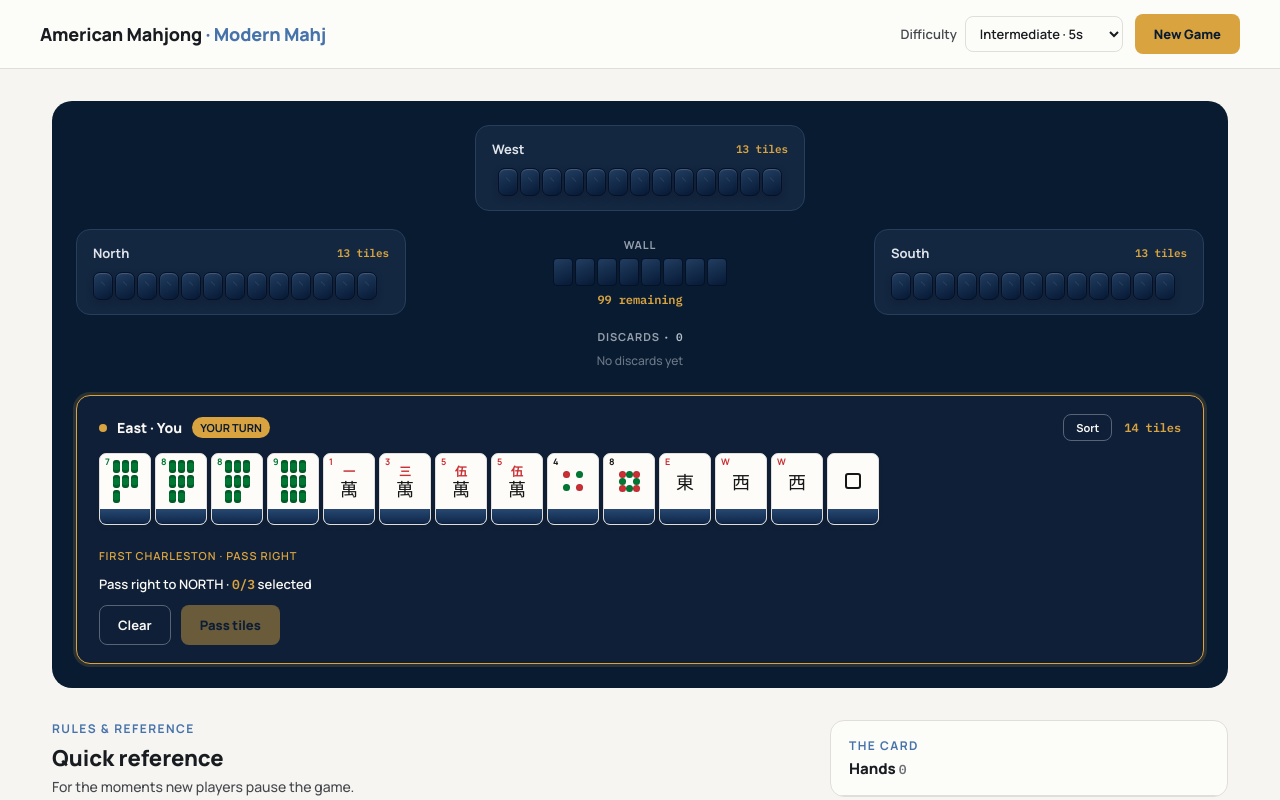
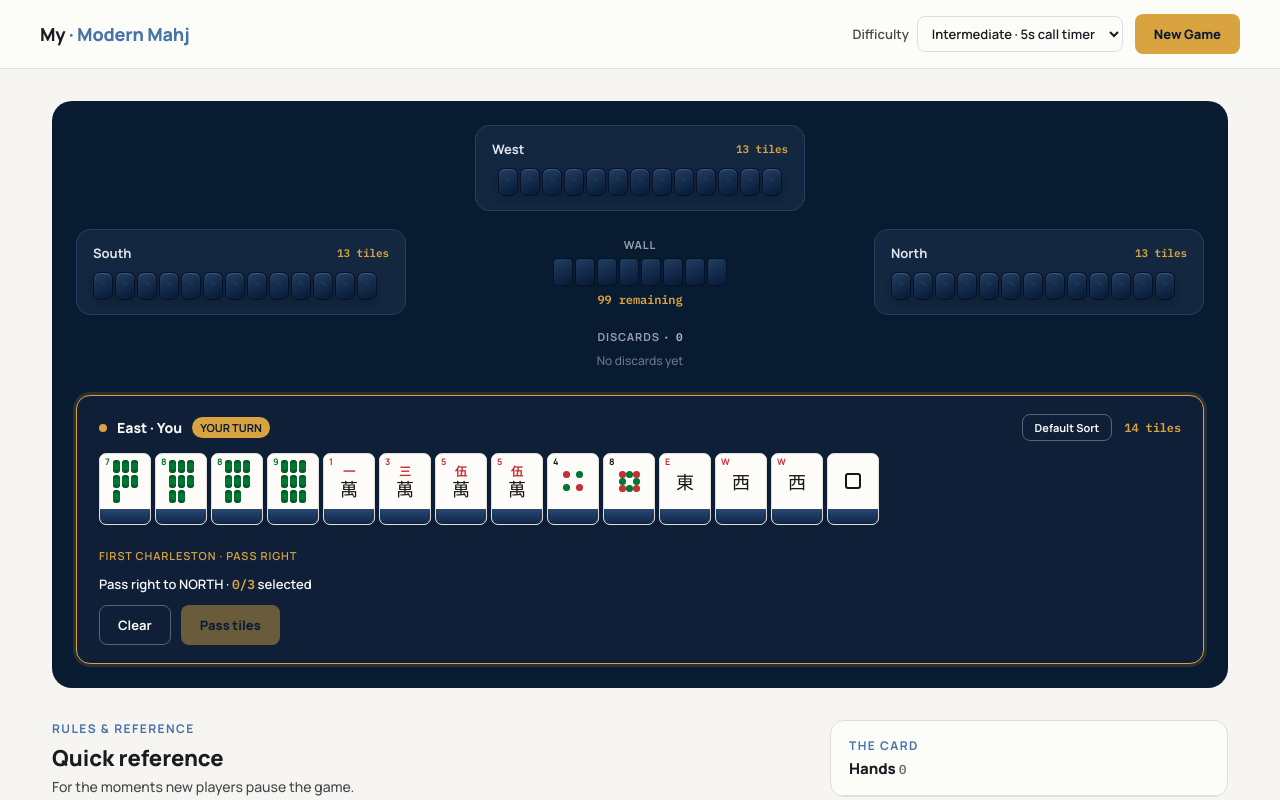
Before and after one commit to imon-stevenson/modern-mahj, a React (Vite) app: page / in a window 1280 px wide. Both pictures are taken after a click on the button "Start Game". Shown: the top 800 px of the page. Built offline with nearby package versions, Linux system fonts and the light colour scheme.

Commit message:
formatting and difficulty drop down clarity

```diff
--- a/src/App.tsx
+++ b/src/App.tsx
@@ -1,30 +1,32 @@
-import { Board } from './components/Board';
-import { NewGameMenu } from './components/NewGameMenu';
-import { HandCard } from './components/HandCard';
-import { RulesPanel } from './components/RulesPanel';
-import { useBotTurns } from './hooks/useBotTurns';
+import { Board } from "./components/Board";
+import { NewGameMenu } from "./components/NewGameMenu";
+import { HandCard } from "./components/HandCard";
+import { RulesPanel } from "./components/RulesPanel";
+import { useBotTurns } from "./hooks/useBotTurns";
 
 export default function App(): React.ReactElement {
   useBotTurns();
   return (
-    <div style={{ minHeight: '100vh', background: 'var(--ivory)' }}>
+    <div style={{ minHeight: "100vh", background: "var(--ivory)" }}>
       <header
         style={{
-          position: 'sticky',
+          position: "sticky",
           top: 0,
           zIndex: 20,
-          background: 'var(--paper)',
-          borderBottom: '1px solid var(--hairline)',
-          padding: '14px clamp(16px, 4vw, 40px)',
-          display: 'flex',
-          alignItems: 'center',
-          justifyContent: 'space-between',
+          background: "var(--paper)",
+          borderBottom: "1px solid var(--hairline)",
+          padding: "14px clamp(16px, 4vw, 40px)",
+          display: "flex",
+          alignItems: "center",
+          justifyContent: "space-between",
           gap: 16,
-          flexWrap: 'wrap',
+          flexWrap: "wrap",
         }}
       >
-        <div style={{ font: '800 18px var(--font-ui)', letterSpacing: '-0.01em' }}>
-          American Mahjong <span style={{ color: 'var(--label-blue)' }}>· Modern Mahj</span>
+        <div
+          style={{ font: "800 18px var(--font-ui)", letterSpacing: "-0.01em" }}
+        >
+          My <span style={{ color: "var(--label-blue)" }}>· Modern Mahj</span>
         </div>
         <NewGameMenu />
       </header>
@@ -32,20 +34,27 @@ export default function App(): React.ReactElement {
       <main
         style={{
           maxWidth: 1240,
-          margin: '0 auto',
-          padding: 'clamp(16px, 3vw, 32px)',
-          display: 'flex',
-          flexDirection: 'column',
+          margin: "0 auto",
+          padding: "clamp(16px, 3vw, 32px)",
+          display: "flex",
+          flexDirection: "column",
           gap: 32,
         }}
       >
         <Board />
 
-        <div style={{ display: 'flex', flexWrap: 'wrap', gap: 24, alignItems: 'flex-start' }}>
-          <div style={{ flex: '3 1 460px', minWidth: 300 }}>
+        <div
+          style={{
+            display: "flex",
+            flexWrap: "wrap",
+            gap: 24,
+            alignItems: "flex-start",
+          }}
+        >
+          <div style={{ flex: "3 1 460px", minWidth: 300 }}>
             <RulesPanel />
           </div>
-          <div style={{ flex: '1 1 300px', minWidth: 280 }}>
+          <div style={{ flex: "1 1 300px", minWidth: 280 }}>
             <HandCard />
           </div>
         </div>
--- a/src/components/NewGameMenu.tsx
+++ b/src/components/NewGameMenu.tsx
@@ -34,9 +34,9 @@ export function NewGameMenu(): React.ReactElement {
             color: 'var(--ink)',
           }}
         >
-          <option value="beginner">Beginner · no timer</option>
-          <option value="intermediate">Intermediate · 5s</option>
-          <option value="expert">Expert · 5s</option>
+          <option value="beginner">Beginner · no call timer</option>
+          <option value="intermediate">Intermediate · 5s call timer</option>
+          <option value="expert">Expert · 5s call timer</option>
         </select>
       </label>
       <button
--- a/src/components/PlayerRack.tsx
+++ b/src/components/PlayerRack.tsx
@@ -1,8 +1,8 @@
-import { useMemo, useState, type DragEvent, type ReactNode } from 'react';
-import type { PlayerState, Tile } from '../game/types';
-import { TileView } from './Tile';
-import { ExposureRow } from './ExposureRow';
-import { applyRackOrder } from './rackOrder';
+import { useMemo, useState, type DragEvent, type ReactNode } from "react";
+import type { PlayerState, Tile } from "../game/types";
+import { TileView } from "./Tile";
+import { ExposureRow } from "./ExposureRow";
+import { applyRackOrder } from "./rackOrder";
 
 type Props = {
   player: PlayerState;
@@ -35,7 +35,8 @@ export function PlayerRack({
   );
   const selected = new Set(selectedIds);
   const total =
-    player.rack.length + player.exposures.reduce((n, e) => n + e.tiles.length, 0);
+    player.rack.length +
+    player.exposures.reduce((n, e) => n + e.tiles.length, 0);
 
   const [dragId, setDragId] = useState<string | null>(null);
   const [overId, setOverId] = useState<string | null>(null);
@@ -54,16 +55,16 @@ export function PlayerRack({
 
   const onDragStart = (e: DragEvent, id: string) => {
     setDragId(id);
-    e.dataTransfer.effectAllowed = 'move';
+    e.dataTransfer.effectAllowed = "move";
     try {
-      e.dataTransfer.setData('text/plain', id);
+      e.dataTransfer.setData("text/plain", id);
     } catch {
       /* some browsers restrict setData; dragId state covers us */
     }
   };
   const onDrop = (e: DragEvent, targetId: string) => {
     e.preventDefault();
-    const dragged = e.dataTransfer.getData('text/plain') || dragId;
+    const dragged = e.dataTransfer.getData("text/plain") || dragId;
     if (dragged) commitDrop(dragged, targetId);
     setDragId(null);
     setOverId(null);
@@ -72,32 +73,46 @@ export function PlayerRack({
   return (
     <div
       style={{
-        background: 'var(--felt-panel-2)',
-        borderRadius: 'var(--radius-md)',
-        padding: '18px 22px',
-        border: `1px solid ${active ? 'var(--gold)' : 'var(--felt-border)'}`,
-        boxShadow: active ? '0 0 0 3px oklch(0.75 0.13 80 / 0.16)' : 'none',
-        transition: 'border-color 160ms ease, box-shadow 160ms ease',
+        background: "var(--felt-panel-2)",
+        borderRadius: "var(--radius-md)",
+        padding: "18px 22px",
+        border: `1px solid ${active ? "var(--gold)" : "var(--felt-border)"}`,
+        boxShadow: active ? "0 0 0 3px oklch(0.75 0.13 80 / 0.16)" : "none",
+        transition: "border-color 160ms ease, box-shadow 160ms ease",
       }}
     >
-      <div style={{ display: 'flex', alignItems: 'center', justifyContent: 'space-between', marginBottom: 12 }}>
-        <div style={{ display: 'flex', alignItems: 'center', gap: 10 }}>
+      <div
+        style={{
+          display: "flex",
+          alignItems: "center",
+          justifyContent: "space-between",
+          marginBottom: 12,
+        }}
+      >
+        <div style={{ display: "flex", alignItems: "center", gap: 10 }}>
           <span
             style={{
               width: 8,
               height: 8,
-              borderRadius: '50%',
-              background: active ? 'var(--gold)' : 'var(--felt-divider)',
+              borderRadius: "50%",
+              background: active ? "var(--gold)" : "var(--felt-divider)",
             }}
           />
-          <span style={{ font: '800 14px var(--font-ui)', color: 'var(--felt-ink)' }}>East · You</span>
+          <span
+            style={{
+              font: "800 14px var(--font-ui)",
+              color: "var(--felt-ink)",
+            }}
+          >
+            East · You
+          </span>
           {active && (
             <span
               style={{
-                font: '700 11px var(--font-ui)',
-                background: 'var(--gold)',
-                color: 'var(--gold-ink)',
-                padding: '3px 8px',
+                font: "700 11px var(--font-ui)",
+                background: "var(--gold)",
+                color: "var(--gold-ink)",
+                padding: "3px 8px",
                 borderRadius: 20,
               }}
             >
@@ -105,26 +120,36 @@ export function PlayerRack({
             </span>
           )}
         </div>
-        <div style={{ display: 'flex', alignItems: 'center', gap: 12 }}>
+        <div style={{ display: "flex", alignItems: "center", gap: 12 }}>
           {onResetOrder && (
             <button
               type="button"
               className="btn btn-ghost"
-              style={{ padding: '5px 12px', font: '700 11px var(--font-ui)' }}
+              style={{ padding: "5px 12px", font: "700 11px var(--font-ui)" }}
               onClick={onResetOrder}
               title="Sort tiles by suit and number"
             >
-              Sort
+              Default Sort
             </button>
           )}
-          <span className="mono" style={{ font: '600 12px var(--font-mono)', color: 'var(--gold)' }}>
+          <span
+            className="mono"
+            style={{ font: "600 12px var(--font-mono)", color: "var(--gold)" }}
+          >
             {total} tiles
           </span>
         </div>
       </div>
 
-      <div style={{ display: 'flex', alignItems: 'flex-end', gap: 16, flexWrap: 'wrap' }}>
-        <div style={{ display: 'flex', gap: 4, flexWrap: 'wrap' }}>
+      <div
+        style={{
+          display: "flex",
+          alignItems: "flex-end",
+          gap: 16,
+          flexWrap: "wrap",
+        }}
+      >
+        <div style={{ display: "flex", gap: 4, flexWrap: "wrap" }}>
           {ordered.map((t) => (
             <div
               key={t.id}
@@ -138,18 +163,20 @@ export function PlayerRack({
                 e.preventDefault();
                 if (dragId && overId !== t.id) setOverId(t.id);
               }}
-              onDragLeave={() => setOverId((cur) => (cur === t.id ? null : cur))}
+              onDragLeave={() =>
+                setOverId((cur) => (cur === t.id ? null : cur))
+              }
               onDrop={(e) => onDrop(e, t.id)}
               style={{
-                cursor: 'grab',
+                cursor: "grab",
                 borderRadius: 9,
                 opacity: dragId === t.id ? 0.35 : 1,
                 boxShadow:
                   overId === t.id && dragId && dragId !== t.id
-                    ? '0 0 0 2px var(--gold)'
-                    : 'none',
-                transition: 'opacity 120ms ease, box-shadow 120ms ease',
-                touchAction: 'none',
+                    ? "0 0 0 2px var(--gold)"
+                    : "none",
+                transition: "opacity 120ms ease, box-shadow 120ms ease",
+                touchAction: "none",
               }}
             >
               <TileView
@@ -164,7 +191,13 @@ export function PlayerRack({
         </div>
         {player.exposures.length > 0 && (
           <>
-            <div style={{ width: 1, height: 60, background: 'var(--felt-divider)' }} />
+            <div
+              style={{
+                width: 1,
+                height: 60,
+                background: "var(--felt-divider)",
+              }}
+            />
             <ExposureRow exposures={player.exposures} tileWidth={44} />
           </>
         )}
--- a/src/index.css
+++ b/src/index.css
@@ -150,7 +150,7 @@ h3 {
   grid-template-columns: minmax(150px, 1fr) 2.3fr minmax(150px, 1fr);
   grid-template-areas:
     'west   west   west'
-    'north  center south'
+    'south  center north'
     'east   east   east';
 }
 
```
